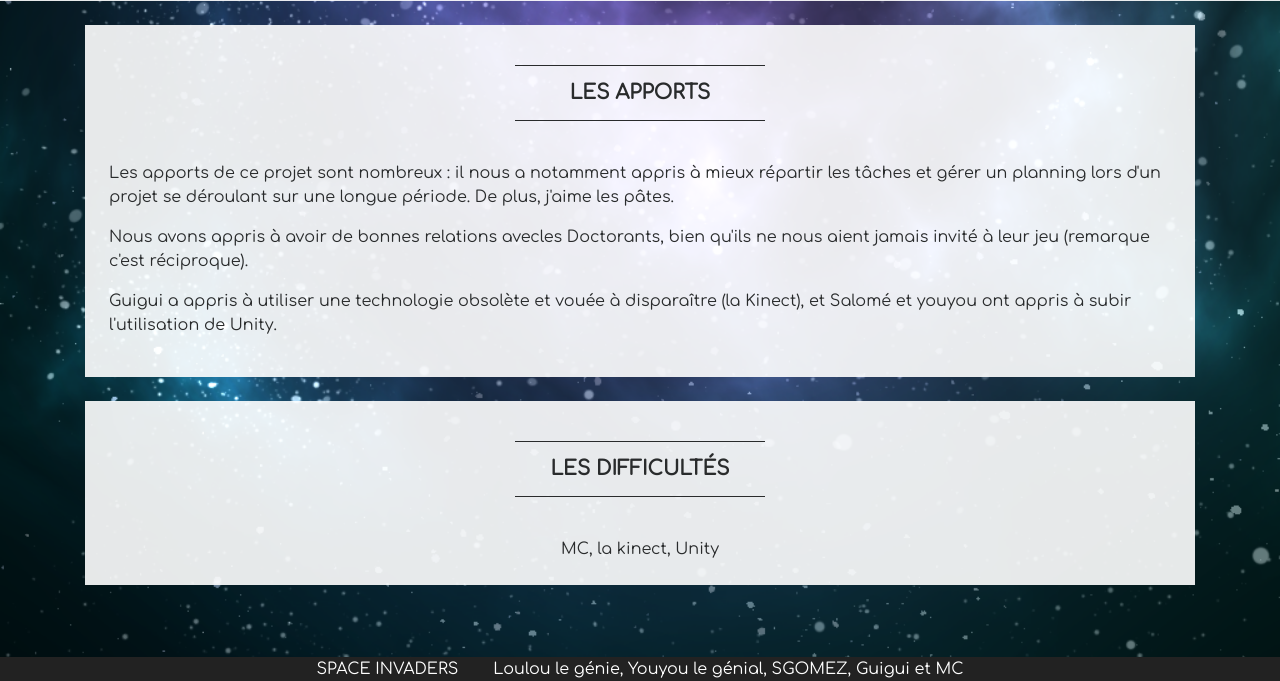
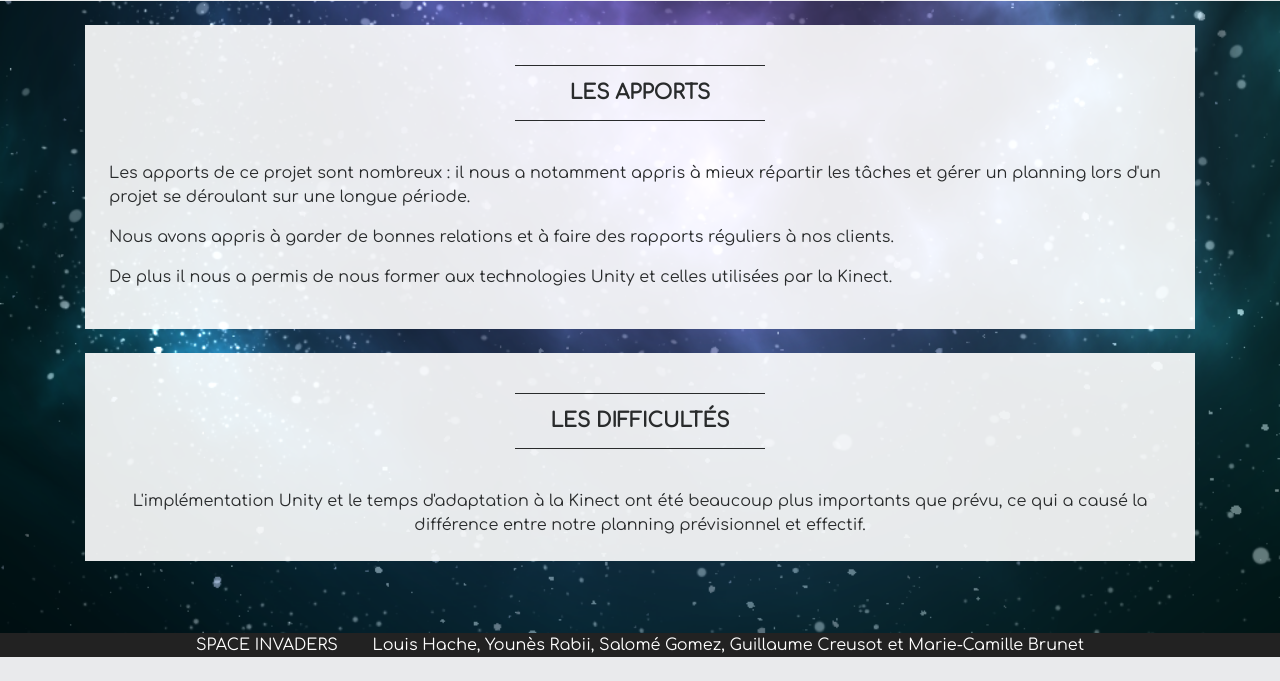
Before and after one commit to LouisHache/Site-Space-Invaders, a PHP site: page /retour.php in a window 1280 px wide. Shown: the part 427-1108 px from the top of the page. After the commit the page ends 1084 px from the top, so only its background shows below. Run offline with PHP 8.4, Linux system fonts and the light colour scheme.

Commit message:
Serious Update : Why so serious Edition

```diff
--- a/developpement.php
+++ b/developpement.php
@@ -11,7 +11,7 @@
 			<hr class="divider">
 			<h2 class="text-center text-lg text-uppercase my-0"> <strong>La kinect </strong></h2>
 			<hr class="divider"><br>
-			<p>A rédiger par Guigui
+			<p>A rédiger par Guillaume
 			</p>
 		</div>
 
@@ -19,7 +19,7 @@
 			<hr class="divider">
 			<h2 class="text-center text-lg text-uppercase my-0"> <strong>Le jeu </strong></h2>
 			<hr class="divider"><br>
-			<p>A rédiger par Youyou et Salomé
+			<p>A rédiger par Younès et Salomé
 			</p>
 		</div>
     </div>
--- a/include/footer.php
+++ b/include/footer.php
@@ -1,7 +1,7 @@
 <footer class="Footer">
         <div class="container-fluid">
             <a href="index.php" class="col-lg-8 inFooter">SPACE INVADERS</a>
-            <span class="col-lg-4 inFooter">Loulou le génie, Youyou le génial, SGOMEZ, Guigui et MC</span>
+            <span class="col-lg-4 inFooter">Louis Hache, Younès Rabii, Salomé Gomez, Guillaume Creusot et Marie-Camille Brunet</span>
         </div>
         </body>
 </footer>
--- a/protocole.php
+++ b/protocole.php
@@ -28,7 +28,7 @@
 			<hr class="divider">
 			<h2 class="text-center text-lg text-uppercase my-0"> <strong>Questionnaire </strong></h2>
 			<hr class="divider">
-			<p>Wallah je sais pas, on l'a perdu</p>
+			<p><!--Wallah je sais pas, on l'a perdu-->A remplir par MC</p>
 		</div>
 
 		<div class="bg-faded p-4 my-4">
--- a/retour.php
+++ b/retour.php
@@ -11,16 +11,16 @@
 			<hr class="divider">
 			<h2 class="text-center text-lg text-uppercase my-0"> <strong>Les apports </strong></h2>
 			<hr class="divider"><br>
-			<p>Les apports de ce projet sont nombreux : il nous a notamment appris à mieux répartir les tâches et gérer un planning lors d'un projet se déroulant sur une longue période. De plus, j'aime les pâtes.</p>
-			<p>Nous avons appris à avoir de bonnes relations avecles Doctorants, bien qu'ils ne nous aient jamais invité à leur jeu (remarque c'est réciproque).</p>
-			<p>Guigui a appris à utiliser une technologie obsolète et vouée à disparaître (la Kinect), et Salomé et youyou ont appris à subir l'utilisation de Unity.</p>
+			<p>Les apports de ce projet sont nombreux : il nous a notamment appris à mieux répartir les tâches et gérer un planning lors d'un projet se déroulant sur une longue période.</p>
+			<p>Nous avons appris à garder de bonnes relations et à faire des rapports réguliers à nos clients. <!--les Doctorants, bien qu'ils ne nous aient jamais invité à leur jeu (remarque c'est réciproque).--></p>
+			<p><!--Guigui a appris à utiliser une technologie obsolète et vouée à disparaître (la Kinect), et Salomé et youyou ont appris à subir l'utilisation de Unity.-->De plus il nous a permis de nous former aux technologies Unity et celles utilisées par la Kinect.</p>
 		</div>
 
 		<div class="bg-faded p-4 my-4">
 			<hr class="divider">
 			<h2 class="text-center text-lg text-uppercase my-0"> <strong>Les difficultés </strong></h2>
 			<hr class="divider"><br>
-			<div class = "center-text ">MC, la kinect, Unity
+			<div class = "center-text ">L'implémentation Unity et le temps d'adaptation à la Kinect ont été beaucoup plus importants que prévu, ce qui a causé la différence entre notre planning prévisionnel et effectif.
 			</div>
 		</div>
     </div>
```
